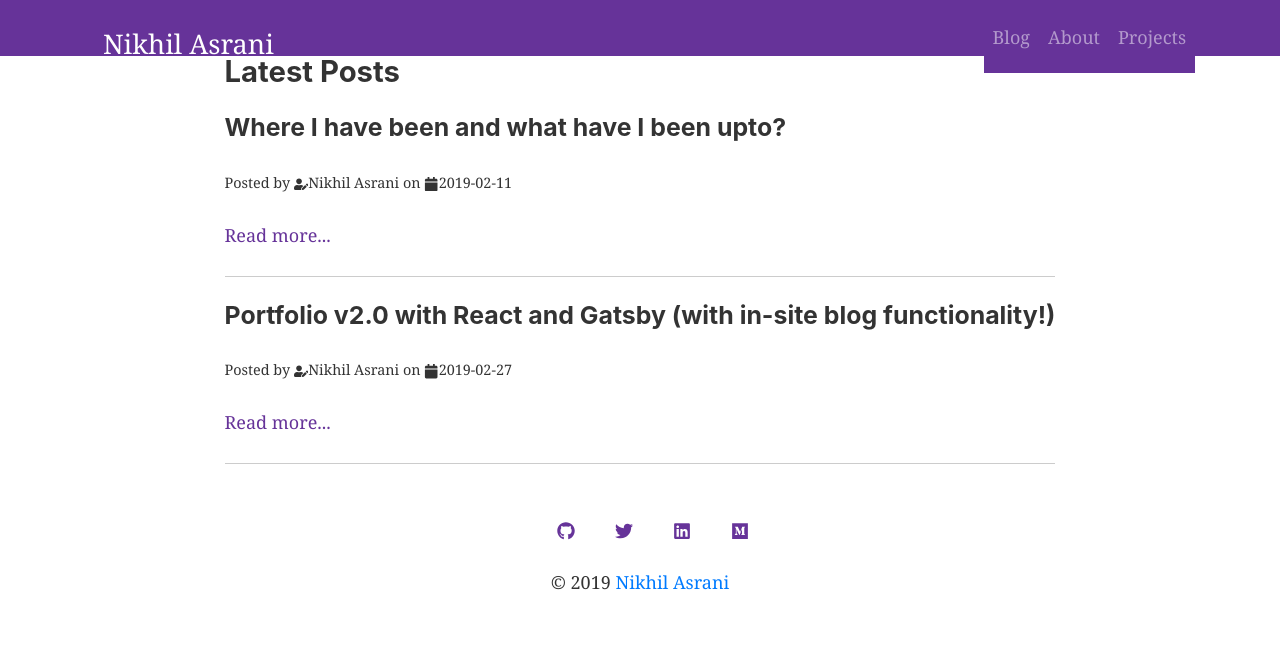
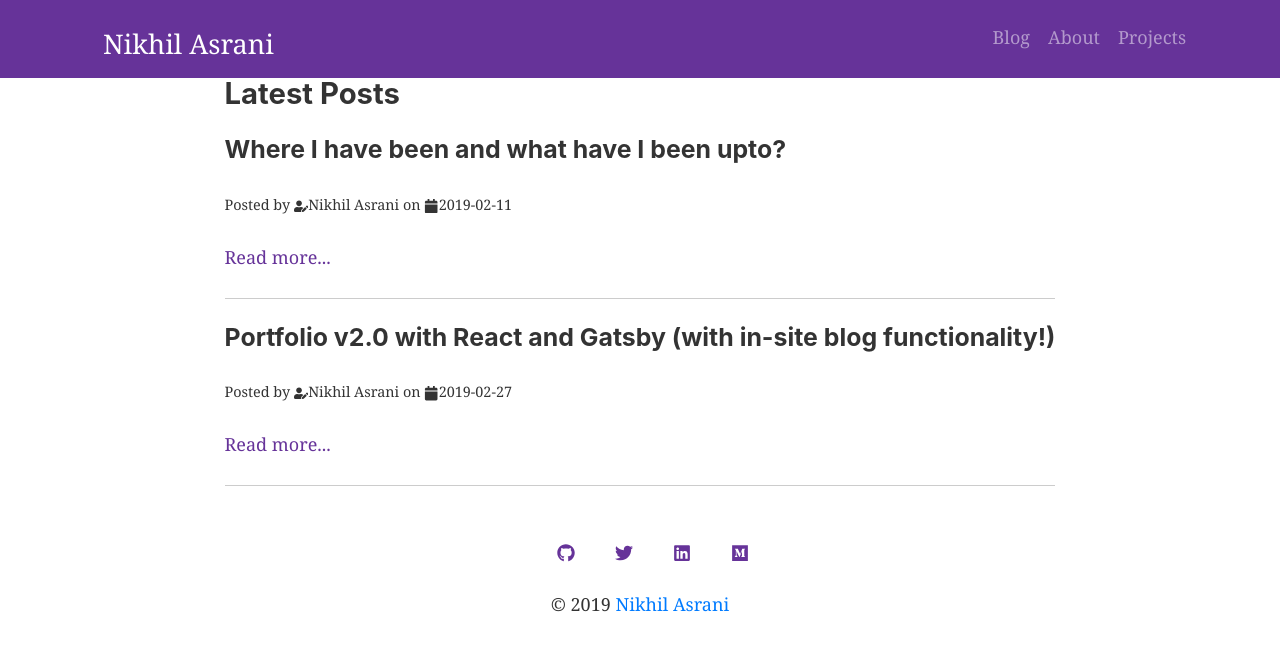
Before and after one commit to nikhilasrani/blog, a Gatsby site: page /blog in a window 1280 px wide. Built offline with nearby package versions, Linux system fonts and the light colour scheme; Gatsby itself is replaced by a stand-in of ours.

Commit message:
removed redundant dependencies

```diff
--- a/package.json
+++ b/package.json
@@ -20,11 +20,9 @@
     "gatsby-transformer-sharp": "^2.1.14",
     "graphiql": "^0.12.0",
     "graphql": "^14.1.1",
-    "jquery": "^3.3.1",
     "popper": "^1.0.1",
     "prop-types": "^15.7.2",
     "react": "^16.8.3",
-    "react-bootstrap": "^1.0.0-beta.5",
     "react-dom": "^16.8.3",
     "react-helmet": "^5.2.0",
     "react-icons": "^3.4.0",
--- a/src/components/header/header.css
+++ b/src/components/header/header.css
@@ -1,6 +1,6 @@
 .toolbar {
   background: rebeccapurple;
-  height: 56px;
+  height: 78px;
 }
 
 .toolbar__logo a {
```
Also changed, not shown: 1 other file.
